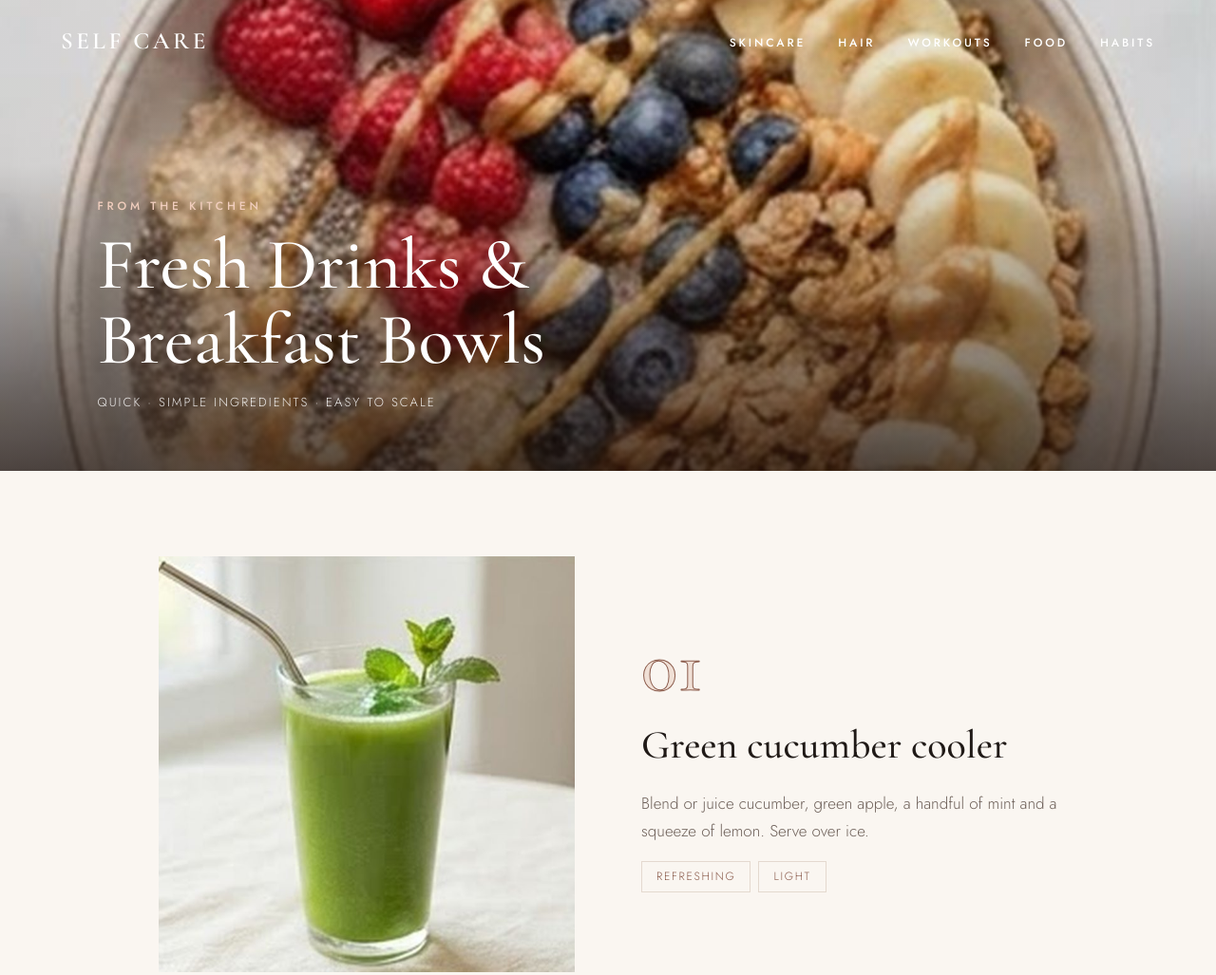
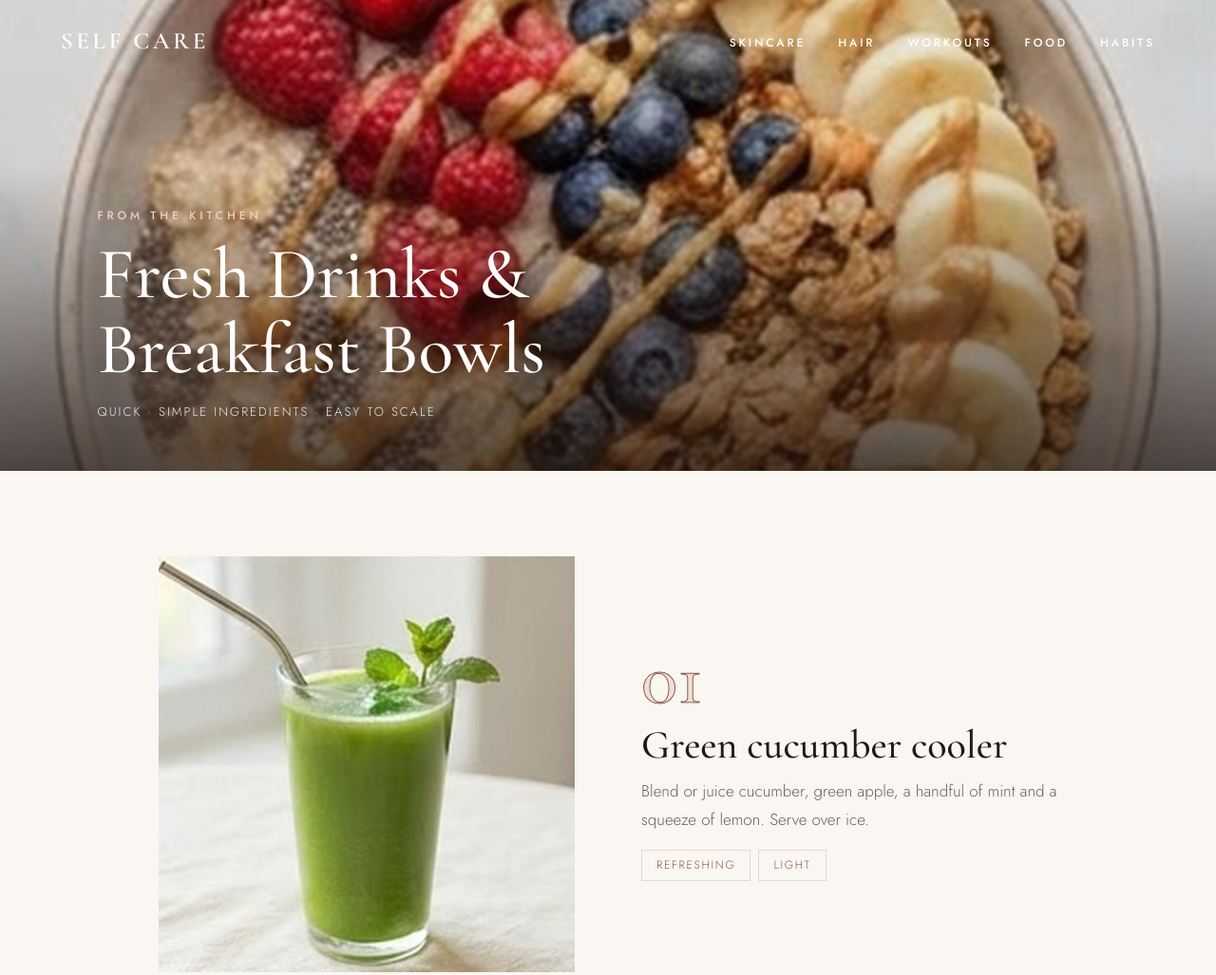
Before and after one commit to hasini2427/selfcare-routines, a plain HTML site: page food.html in a window 1280 px wide. Shown: the top 1027 px of the page at 95% size. Drawn offline with nearby package versions, Linux system fonts and the light colour scheme.

Commit message:
Add styles for srow and page-hero sections

```diff
--- a/style.css
+++ b/style.css
@@ -128,3 +128,6 @@ footer p{max-width:620px;margin:20px auto 0;font-size:12px;opacity:.75;line-heig
  .brand{font-size:19px}
 }
 @media(max-width:520px){.tiles,.ingr{grid-template-columns:1fr}nav a:nth-child(n+3){display:none}}
+
+.srow h3{line-height:1.15}
+.page-hero .in{padding-bottom:50px}
```
